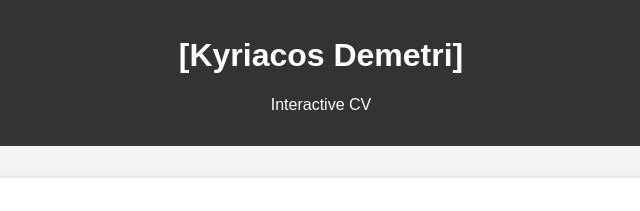
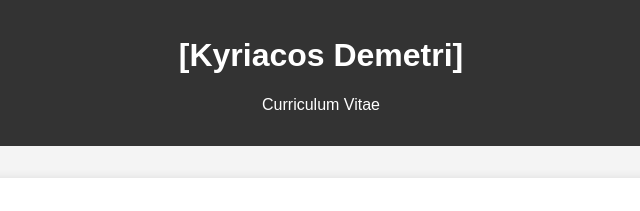
Before and after one commit to Kyri90/interactive-cv, a plain HTML site: page index.html in a window 1280 px wide. Shown: the top 211 px of the page, 319-959 px from the left. Drawn offline with Linux system fonts and the light colour scheme.

Commit message:
changed title

```diff
--- a/index.html
+++ b/index.html
@@ -9,7 +9,7 @@
 <body>
     <header>
         <h1>[Kyriacos Demetri]</h1>
-        <p>Interactive CV</p>
+        <p>Curriculum Vitae</p>
     </header>
     <section id="about">
         <h2>About Me</h2>
```
